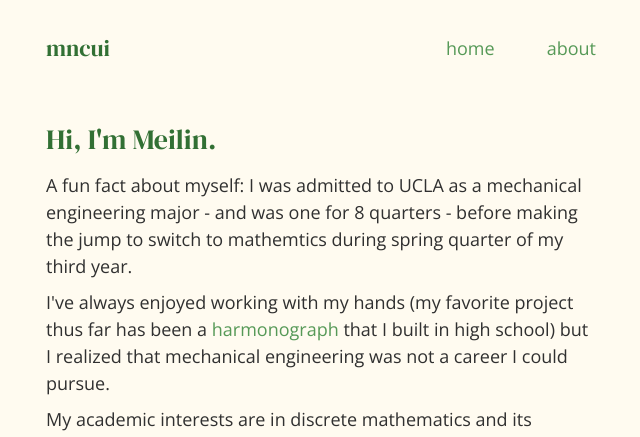
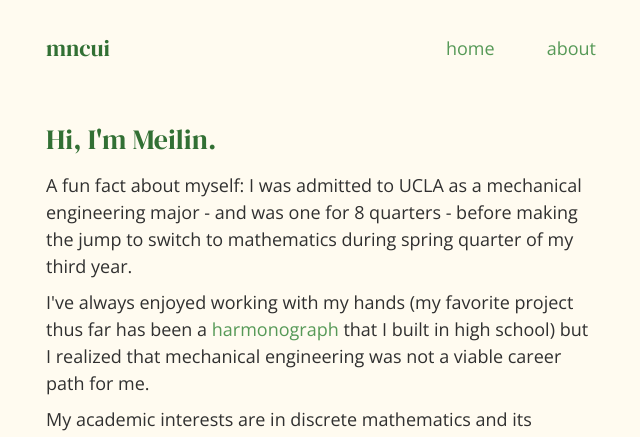
Before and after one commit to cuimeilin/cuimeilin.github.io, a React (Create React App) app: page /#/about in a window 1280 px wide. Shown: the top 437 px of the page, without its empty margins (319-959 px from the left). Built offline with nearby package versions, Linux system fonts and the light colour scheme; a web font is replaced by a local one.

Commit message:
update styling

```diff
--- a/src/App.js
+++ b/src/App.js
@@ -74,6 +74,7 @@ const Header = styled("div")`
 const Links = styled("div")`
   font-size: 15px;
   width: 40%;
+  font-family: ${sanserif};
 
   ${notMobile} {
     width: 150px;
--- a/src/components/Projects.js
+++ b/src/components/Projects.js
@@ -116,9 +116,10 @@ const Tools = styled("div")`
   color: ${green};
   font-size: 14px;
   margin-top: 0.5em;
+  font-family: ${sanserif};
 
   ${notMobile} {
-    font-size: 16.5px;
+    font-size: 17px;
   }
 `;
 
--- a/src/pages/Abt.js
+++ b/src/pages/Abt.js
@@ -84,7 +84,8 @@ function Abt() {
           <Subtext>
             A fun fact about myself: I was admitted to UCLA as a mechanical
             engineering major - and was one for 8 quarters - before making the
-            jump to switch to mathemtics during spring quarter of my third year.
+            jump to switch to mathematics during spring quarter of my third
+            year.
           </Subtext>
           <Subtext>
             I've always enjoyed working with my hands (my favorite project thus
@@ -97,7 +98,7 @@ function Abt() {
               harmonograph
             </a>{" "}
             that I built in high school) but I realized that mechanical
-            engineering was not a career I could pursue.
+            engineering was not a viable career path for me.
           </Subtext>
           <Subtext1>
             My academic interests are in discrete mathematics and its
```
